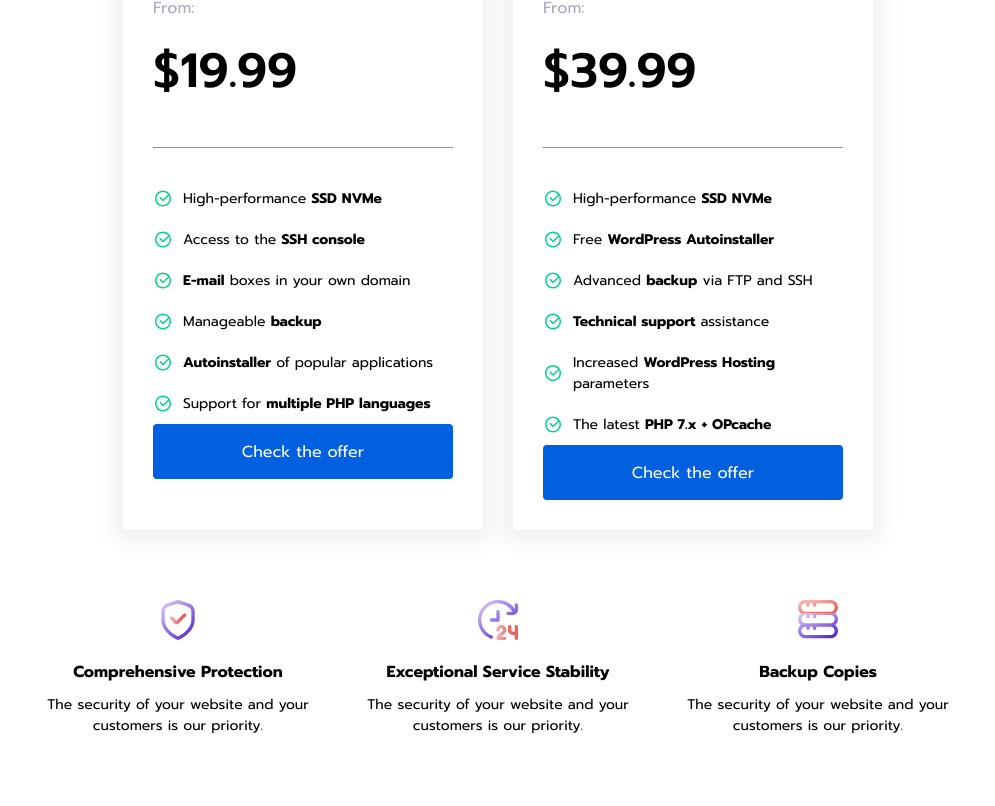
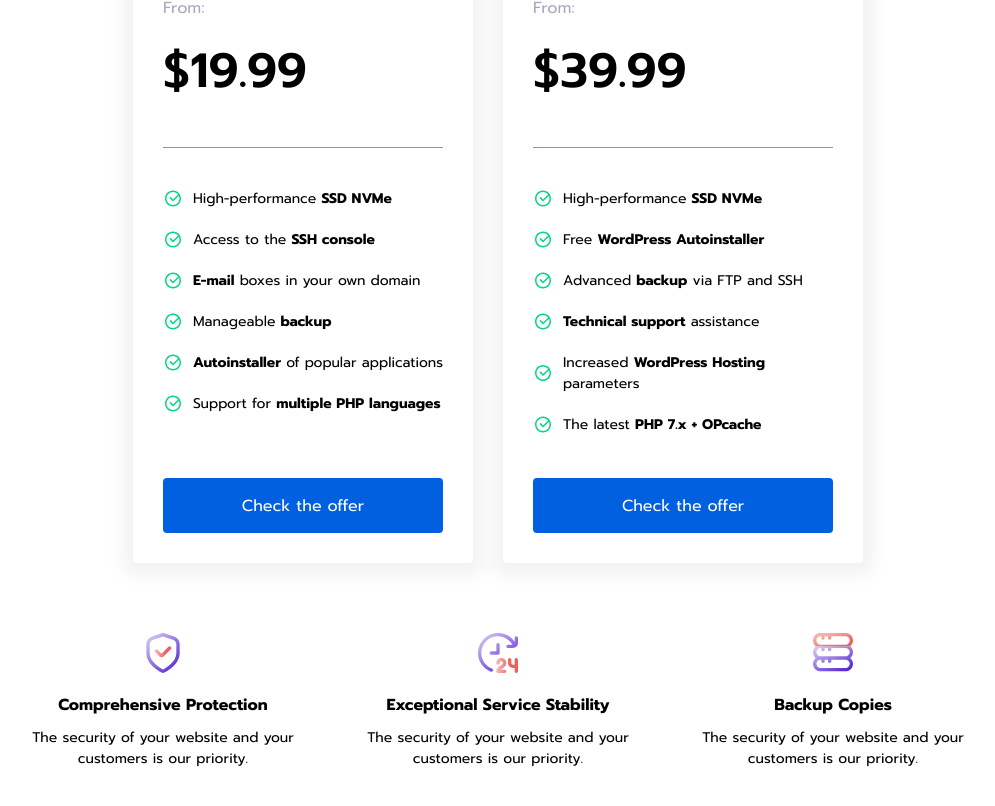
Before and after one commit to donghhan/infhost, a React (Vite) app: page / in a window 1280 px wide. Shown: the part 1911-2717 px from the top of the page, without its empty margins (142-1137 px from the left). Built offline with nearby package versions, Linux system fonts and the light colour scheme.

Commit message:
Responsive for price section finished

```diff
--- a/src/components/home/price/PerkOptions.tsx
+++ b/src/components/home/price/PerkOptions.tsx
@@ -1,4 +1,7 @@
-import { PerkOptionBox, PerkOptionWrapper } from "./PerkOptions.style";
+import {
+  PerkOptionBox,
+  PerkOptionWrapper,
+} from "../../../styles/home/price/PerkOptions.style";
 import { backup, comprehensive, exceptional } from "../../../assets/home/price";
 
 const perkOptions = [
--- a/src/components/home/price/PricePlanCard.tsx
+++ b/src/components/home/price/PricePlanCard.tsx
@@ -1,4 +1,3 @@
-import { breakpoint } from "../../../styles/global/breakpoints";
 import { frame, wordPress, check } from "../../../assets/home/price";
 import {
   CardWrapper,
@@ -7,9 +6,7 @@ import {
   PerkList,
   Card,
   StyledLink,
-} from "./PricePlanCard.style";
-import PerkOptions from "./PerkOptions";
-import { PerkOptionBox } from "./PerkOptions.style";
+} from "../../../styles/home/price/PricePlanCard.style";
 
 const options = [
   {
--- a/src/styles/home/hero/heroSection.style.ts
+++ b/src/styles/home/hero/heroSection.style.ts
@@ -92,13 +92,21 @@ const HeroTextWrapper = styled.div`
 
 const HeroTextTitle = styled.h1`
   ${breakpoint.mobileS`
+    font-size: 40px;
+    max-width: 500px;
+  `}
+
+  ${breakpoint.mobileM`
+    font-size: 50px;
+    max-width: 700px;
+  `}
+
+  ${breakpoint.mobileL`
     font-size: 60px;
-    max-width: 500px;
   `}
 
   ${breakpoint.tablet`
     font-size: 80px;
-    max-width: 700px;
   `}
 
   ${breakpoint.desktop`
@@ -149,7 +157,12 @@ const HeroInput = styled.input`
   ${breakpoint.mobileS`
     text-align: center;
     height: 55px;
+    width: 250px;
 `}
+
+  ${breakpoint.mobileM`
+    width: 330px;
+  `}
 
   ${breakpoint.tablet`
     height: 65px;
@@ -157,8 +170,6 @@ const HeroInput = styled.input`
     text-align: left;
   `}
 
-  width: 330px;
-  height: 100%;
   color: ${(props) => props.theme.colors.lightgray};
   border-radius: 4px;
 `;
--- a/src/components/home/price/PerkOptions.style.ts
+++ b/src/styles/home/price/PerkOptions.style.ts
@@ -1,10 +1,20 @@
 import styled from "styled-components";
+import { breakpoint } from "../../global/breakpoints";
 
 const PerkOptionWrapper = styled.div`
-  display: flex;
-  justify-content: space-evenly;
-  margin-top: 70px;
-  width: 100%;
+  ${breakpoint.mobileS`
+    display: grid;
+    grid-template-column: 1fr;
+    gap: 30px;
+    margin-top: 50px;
+  `}
+
+  ${breakpoint.tablet`
+    display: flex;
+    justify-content: space-evenly;
+    margin-top: 70px;
+    width: 100%;
+  `}
 `;
 
 const PerkOptionBox = styled.div`
--- a/src/components/home/price/PricePlanCard.style.ts
+++ b/src/styles/home/price/PricePlanCard.style.ts
@@ -1,17 +1,29 @@
 import styled from "styled-components";
 import { Link } from "react-router-dom";
+import { breakpoint } from "../../global/breakpoints";
 
 const CardWrapper = styled.div`
-  display: flex;
-  gap: 30px;
+  ${breakpoint.mobileS`
+    display: grid;
+    grid-template-columns: 1fr;
+    gap: 30px;
+  `}
+
+  ${breakpoint.laptop`
+    display: flex;
+    gap: 30px;
+  `}
 `;
 
 const Card = styled.div`
-  width: 360px;
+  max-width: 360px;
   min-height: 600px;
   border-radius: 4px;
   box-shadow: 0px 2px 16px 10px rgba(126, 126, 126, 0.1);
   padding: 30px;
+  display: flex;
+  flex-direction: column;
+  position: relative;
 `;
 
 const PlanWrapper = styled.div`
@@ -49,6 +61,9 @@ const Border = styled.hr`
 `;
 
 const PerkList = styled.ul`
+  height: fit-content;
+  min-height: 300px;
+
   li {
     margin: 10px 0;
     font-size: 14px;
```
